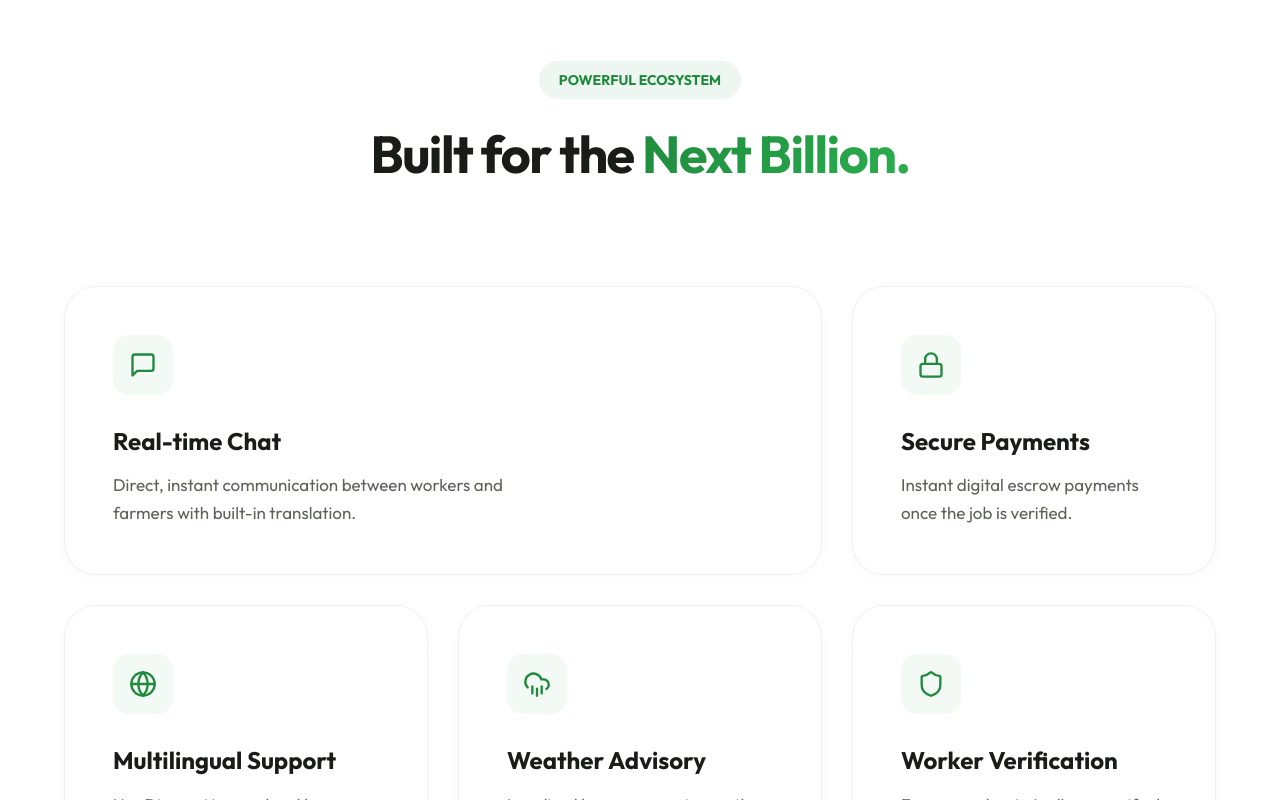
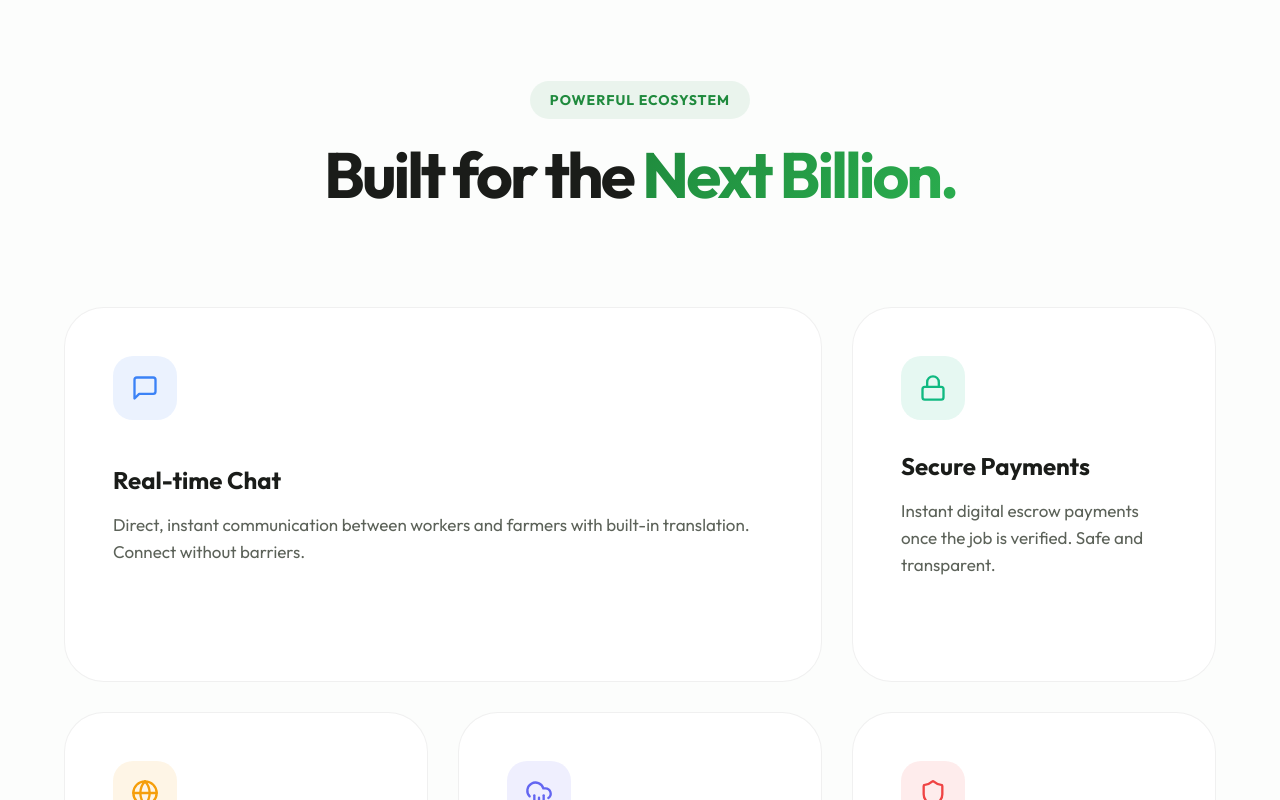
Before and after one commit to Burrisaiyadav/Dinasari-landingpage, a React (Vite) app: page / in a window 1280 px wide. Shown: the part 2680-3480 px from the top of the page. Built offline with nearby package versions, Linux system fonts and the light colour scheme.

Commit message:
Fix navigation links and redesign features UI

```diff
--- a/src/components/Features.jsx
+++ b/src/components/Features.jsx
@@ -1,51 +1,62 @@
 import React from 'react';
-import { Shield, Zap, Globe, MessageSquare, CloudRain, Lock } from 'lucide-react';
+import { Shield, Zap, Globe, MessageSquare, CloudRain, Lock, ChevronRight } from 'lucide-react';
+import { motion } from 'framer-motion';
 
 const Features = () => {
   const features = [
     {
       icon: <MessageSquare size={28} />,
       title: "Real-time Chat",
-      desc: "Direct, instant communication between workers and farmers with built-in translation.",
-      size: "large"
+      desc: "Direct, instant communication between workers and farmers with built-in translation. Connect without barriers.",
+      size: "large",
+      color: "#3B82F6"
     },
     {
       icon: <Lock size={28} />,
       title: "Secure Payments",
-      desc: "Instant digital escrow payments once the job is verified.",
-      size: "small"
+      desc: "Instant digital escrow payments once the job is verified. Safe and transparent.",
+      size: "small",
+      color: "#10B981"
     },
     {
       icon: <Globe size={28} />,
-      title: "Multilingual Support",
-      desc: "Use Dinasari in your local language—available in 12+ dialects.",
-      size: "small"
+      title: "Multilingual",
+      desc: "Available in 12+ local dialects. Your language, your app.",
+      size: "small",
+      color: "#F59E0B"
     },
     {
       icon: <CloudRain size={28} />,
       title: "Weather Advisory",
-      desc: "Localized hyper-accurate weather alerts for your specific village.",
-      size: "small"
+      desc: "Localized hyper-accurate weather alerts for your specific village coordinates.",
+      size: "small",
+      color: "#6366F1"
     },
     {
       icon: <Shield size={28} />,
-      title: "Worker Verification",
-      desc: "Every member is Aadhaar-verified and background checked for total safety.",
-      size: "small"
+      title: "Verified",
+      desc: "Aadhaar-verified profiles for total safety and reliability across the platform.",
+      size: "small",
+      color: "#EF4444"
     },
     {
       icon: <Zap size={28} />,
       title: "Offline Sync",
-      desc: "Works even with patchy internet. Sync your data once you're back online.",
-      size: "large"
+      desc: "Works even with patchy internet. Sync your data once you're back online. Never lose progress in low-signal areas.",
+      size: "large",
+      color: "#8B5CF6"
     }
   ];
 
   return (
-    <section id="features" style={{ background: '#ffffff', padding: '120px 0' }}>
+    <section id="features" style={{ background: '#fcfdfc', padding: '140px 0', overflow: 'hidden' }}>
       <div className="container">
         <div style={{ textAlign: 'center', marginBottom: '100px' }}>
-          <div style={{
+          <motion.div
+            initial={{ opacity: 0, y: 20 }}
+            whileInView={{ opacity: 1, y: 0 }}
+            viewport={{ once: true }}
+            style={{
               display: 'inline-block',
               padding: '8px 20px',
               background: 'rgba(31, 138, 61, 0.08)',
@@ -54,72 +65,122 @@ const Features = () => {
               fontWeight: '700',
               fontSize: '14px',
               marginBottom: '24px',
-            textTransform: 'uppercase'
-          }}>
+              textTransform: 'uppercase',
+              letterSpacing: '1px'
+            }}
+          >
             Powerful Ecosystem
-          </div>
-          <h2 style={{ fontSize: '52px', fontWeight: '900', color: 'var(--text-main)', letterSpacing: '-1.5px' }}>
+          </motion.div>
+          <motion.h2
+            initial={{ opacity: 0, y: 20 }}
+            whileInView={{ opacity: 1, y: 0 }}
+            viewport={{ once: true }}
+            transition={{ delay: 0.1 }}
+            style={{ fontSize: '64px', fontWeight: '900', color: 'var(--text-main)', letterSpacing: '-3px', lineHeight: '1' }}
+          >
             Built for the <span className="text-gradient">Next Billion.</span>
-          </h2>
+          </motion.h2>
         </div>
 
-        <div style={{
-          display: 'grid',
-          gridTemplateColumns: 'repeat(3, 1fr)',
-          gridAutoRows: 'minmax(280px, auto)',
-          gap: '30px'
-        }}>
+        <div className="bento-grid">
           {features.map((f, idx) => (
-            <div
+            <motion.div
               key={idx}
-              style={{
-                gridColumn: f.size === 'large' ? 'span 2' : 'span 1',
-                background: 'white',
-                padding: '48px',
-                borderRadius: '32px',
-                border: '1px solid rgba(0,0,0,0.06)',
-                display: 'flex',
-                flexDirection: 'column',
-                justifyContent: 'space-between',
-                transition: 'all 0.3s ease',
-                boxShadow: '0 4px 20px rgba(0,0,0,0.02)'
-              }}
-              className="feature-card"
+              initial={{ opacity: 0, scale: 0.95 }}
+              whileInView={{ opacity: 1, scale: 1 }}
+              viewport={{ once: true }}
+              transition={{ delay: idx * 0.1 }}
+              className={`feature-card ${f.size}`}
             >
-              <div>
-                <div style={{
-                  width: '60px',
-                  height: '60px',
-                  background: 'rgba(31, 138, 61, 0.05)',
-                  borderRadius: '16px',
-                  display: 'flex',
-                  alignItems: 'center',
-                  justifyContent: 'center',
-                  color: 'var(--primary)',
-                  marginBottom: '32px'
-                }}>
+              <div className="feature-content">
+                <div className="icon-wrapper" style={{ '--icon-color': f.color }}>
                   {f.icon}
                 </div>
+                <div>
                   <h4 style={{ fontSize: '24px', fontWeight: '800', marginBottom: '16px', color: 'var(--text-main)' }}>{f.title}</h4>
-                <p style={{ fontSize: '17px', color: 'var(--text-muted)', lineHeight: '1.6', maxWidth: '400px' }}>{f.desc}</p>
+                  <p style={{ fontSize: '17px', color: 'var(--text-muted)', lineHeight: '1.6' }}>{f.desc}</p>
+                </div>
+                <div className="card-footer">
+                  <span style={{ fontSize: '14px', fontWeight: '700', color: f.color }}>Learn More</span>
+                  <ChevronRight size={16} color={f.color} />
                 </div>
               </div>
+            </motion.div>
           ))}
         </div>
       </div>
 
       <style dangerouslySetInnerHTML={{ __html: `
+        .bento-grid {
+          display: grid;
+          grid-template-columns: repeat(3, 1fr);
+          grid-auto-rows: minmax(320px, auto);
+          gap: 30px;
+        }
+        .feature-card {
+          background: white;
+          border-radius: 40px;
+          border: 1px solid rgba(0,0,0,0.06);
+          padding: 48px;
+          transition: all 0.5s cubic-bezier(0.4, 0, 0.2, 1);
+          cursor: pointer;
+          position: relative;
+          overflow: hidden;
+        }
+        .feature-card.large {
+          grid-column: span 2;
+        }
         .feature-card:hover {
-          border-color: var(--primary) !important;
-          transform: translateY(-5px);
-          box-shadow: 0 20px 40px rgba(31, 138, 61, 0.08) !important;
+          transform: translateY(-10px);
+          box-shadow: 0 30px 60px rgba(0,0,0,0.06);
+          border-color: rgba(31, 138, 61, 0.2);
+        }
+        .feature-content {
+          height: 100%;
+          display: flex;
+          flex-direction: column;
+          justify-content: space-between;
+        }
+        .icon-wrapper {
+          width: 64px;
+          height: 64px;
+          background: var(--icon-color);
+          background: color-mix(in srgb, var(--icon-color), transparent 90%);
+          border-radius: 20px;
+          display: flex;
+          align-items: center;
+          justify-content: center;
+          color: var(--icon-color);
+          margin-bottom: 32px;
+        }
+        .card-footer {
+          display: flex;
+          align-items: center;
+          gap: 8px;
+          margin-top: 32px;
+          opacity: 0;
+          transform: translateX(-10px);
+          transition: all 0.3s ease;
+        }
+        .feature-card:hover .card-footer {
+          opacity: 1;
+          transform: translateX(0);
+        }
+        @media (max-width: 1200px) {
+          #features h2 { font-size: 48px; }
         }
         @media (max-width: 992px) {
-          #features div[style*="display: grid"] {
+          .bento-grid {
             grid-template-columns: 1fr !important;
           }
-          div[style*="grid-column: span 2"] {
+          .feature-card.large {
             grid-column: span 1 !important;
+          }
+          .feature-card {
+            padding: 32px;
+          }
+          #features {
+            padding: 80px 0 !important;
           }
         }
       `}} />
--- a/src/components/Header.jsx
+++ b/src/components/Header.jsx
@@ -23,6 +23,25 @@ const Header = () => {
     { name: 'Investors', href: '#investors' },
   ];
 
+  const handleNavClick = (e, href) => {
+    e.preventDefault();
+    setMobileMenuOpen(false);
+
+    const targetId = href.replace('#', '');
+    const element = document.getElementById(targetId);
+
+    if (element) {
+      const headerOffset = 80;
+      const elementPosition = element.getBoundingClientRect().top;
+      const offsetPosition = elementPosition + window.pageYOffset - headerOffset;
+
+      window.scrollTo({
+        top: offsetPosition,
+        behavior: 'smooth'
+      });
+    }
+  };
+
   return (
     <header
       className={`header-fixed ${isScrolled ? 'header-scrolled' : 'py-6 bg-transparent'}`}
@@ -36,6 +55,7 @@ const Header = () => {
             <a
               key={link.name}
               href={link.href}
+              onClick={(e) => handleNavClick(e, link.href)}
               style={{
                 fontWeight: '500',
                 color: 'var(--text-main)',
@@ -87,7 +107,7 @@ const Header = () => {
                 <a
                   key={link.name}
                   href={link.href}
-                  onClick={() => setMobileMenuOpen(false)}
+                  onClick={(e) => handleNavClick(e, link.href)}
                   style={{
                     fontWeight: '600',
                     color: 'var(--text-main)',
```
Lines whose indentation alone changed are shown as unchanged.
